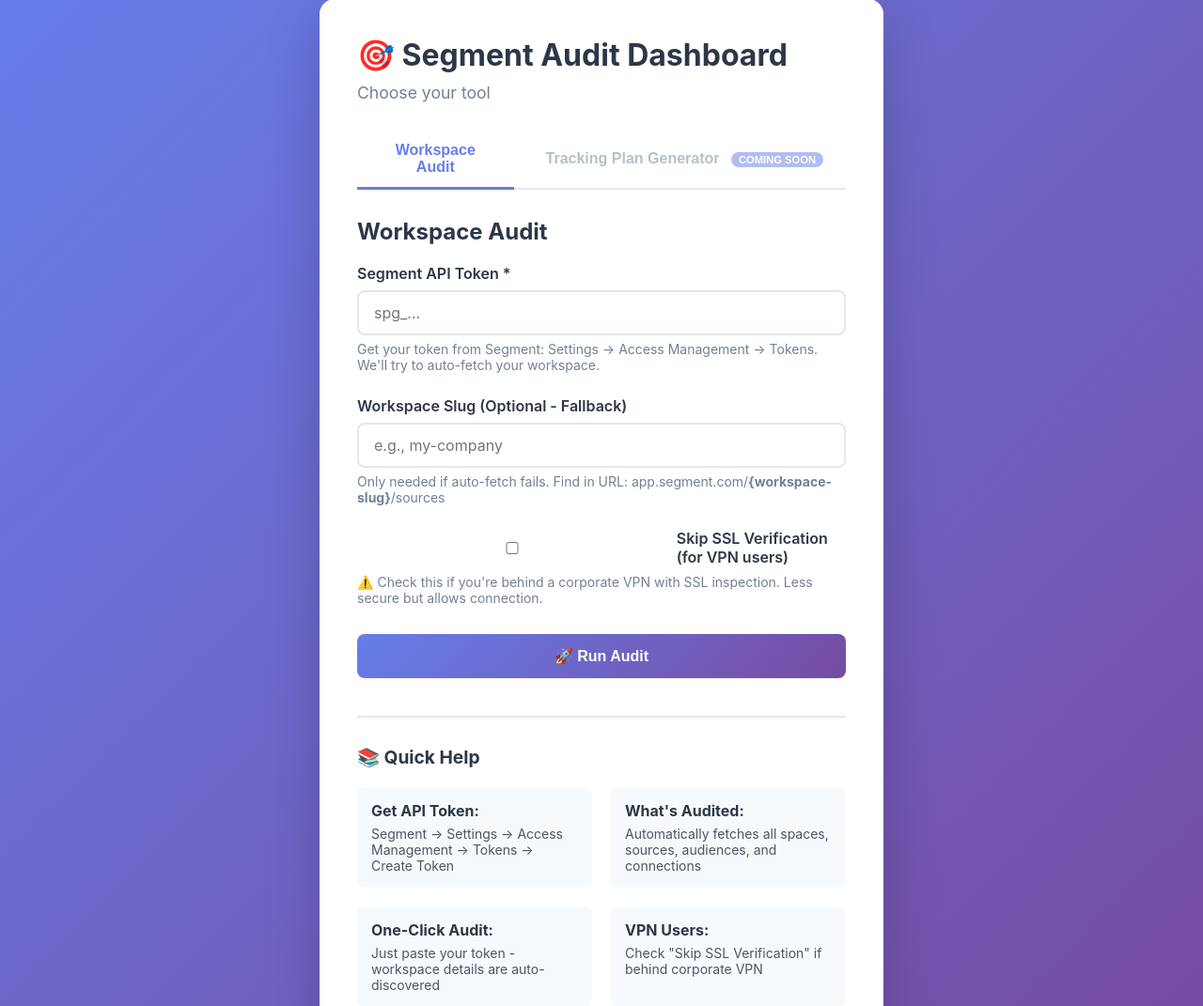
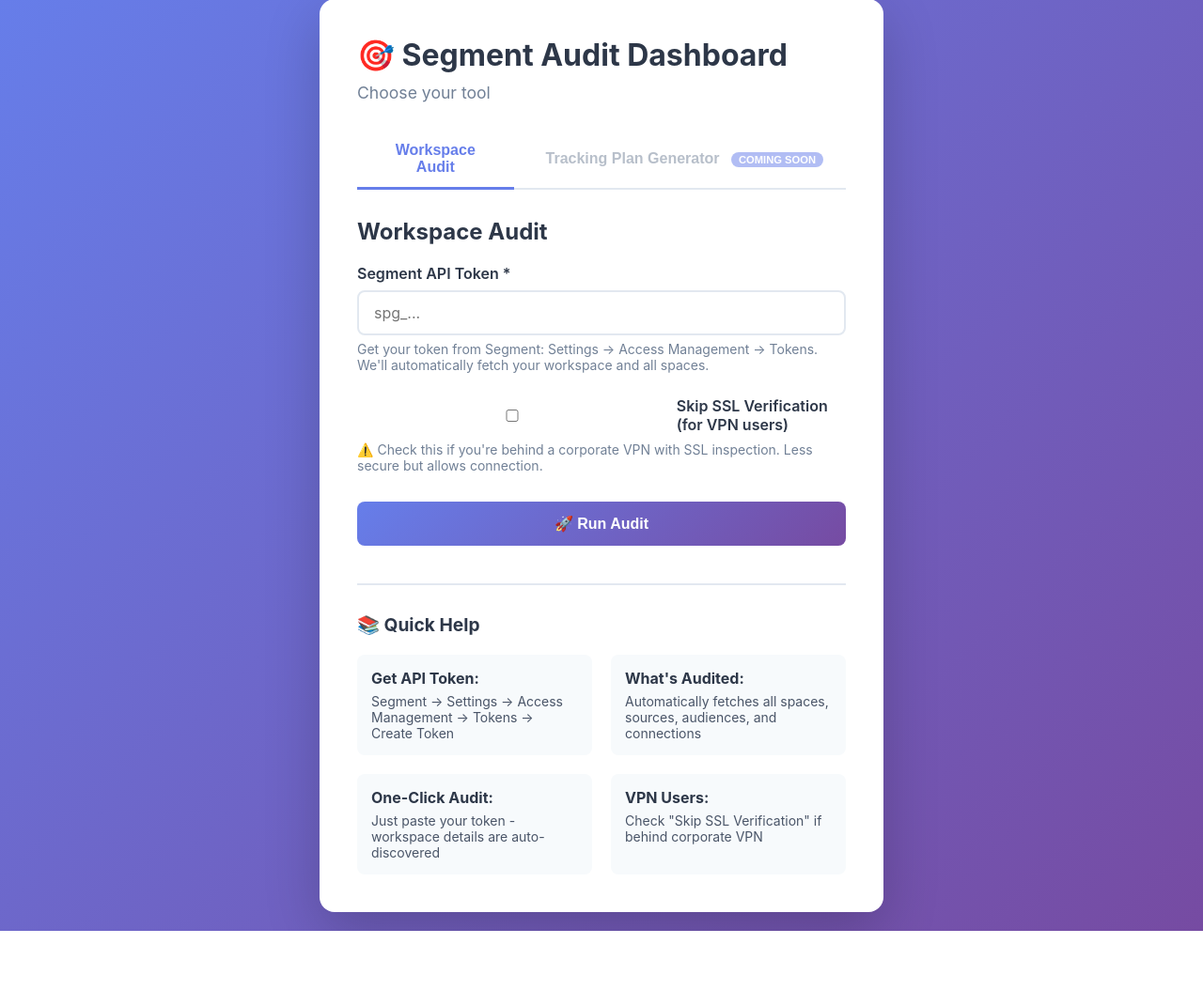
Before and after one commit to jpang007/segment-audit, a Flask app: page / in a window 1280 px wide. Shown: the part 21-1092 px from the top of the page at 94% size. After the commit the page ends 1012 px from the top, so only its background shows below. Run offline with Flask 3, Linux system fonts and the light colour scheme.

Commit message:
Remove workspace slug field - API token only
- Remove optional workspace slug field
- Keep only API token input
- Auto-fetch works reliably with retry logic
- Simplest possible UX: just token and go

Co-Authored-By: Claude Sonnet 4.5 <noreply@anthropic.com>

```diff
--- a/app.py
+++ b/app.py
@@ -274,7 +274,7 @@ class SegmentAuditor:
         traverse(definition)
         return events, traits
 
-def run_audit(api_token, workspace_slug_fallback=None, skip_ssl_verify=False):
+def run_audit(api_token, skip_ssl_verify=False):
     """Run the audit in background thread"""
     global audit_status
 
@@ -287,27 +287,16 @@ def run_audit(api_token, workspace_slug_fallback=None, skip_ssl_verify=False):
             'error': None
         }
 
-        # Try to fetch workspace info from token
+        # Fetch workspace info from token
         auditor = SegmentAuditor(api_token, skip_ssl_verify=skip_ssl_verify)
-
-        try:
-            workspace = auditor.get_workspace()
-            workspace_id = workspace.get('id')
-            workspace_slug = workspace.get('slug', workspace.get('name'))
-            workspace_name = workspace.get('display_name', workspace.get('name', workspace_slug))
-
-            audit_status['progress'] = 5
-            audit_status['message'] = f'Found workspace: {workspace_name}. Fetching spaces...'
-        except Exception as e:
-            # Fallback to manual slug if provided
-            if workspace_slug_fallback:
-                workspace_id = None
-                workspace_slug = workspace_slug_fallback
-                workspace_name = workspace_slug.replace('-', ' ').replace('_', ' ').title()
-                audit_status['progress'] = 5
-                audit_status['message'] = f'Using workspace: {workspace_name} (manual). Fetching spaces...'
-            else:
-                raise Exception(f"Could not fetch workspace info and no workspace slug provided. Error: {str(e)}")
+        workspace = auditor.get_workspace()
+
+        workspace_id = workspace.get('id')
+        workspace_slug = workspace.get('slug', workspace.get('name'))
+        workspace_name = workspace.get('display_name', workspace.get('name', workspace_slug))
+
+        audit_status['progress'] = 5
+        audit_status['message'] = f'Found workspace: {workspace_name}. Fetching spaces...'
 
         # Fetch all spaces automatically
         spaces = auditor.get_spaces()
@@ -535,7 +524,6 @@ def run_audit_route():
 
     # Get form data
     api_token = request.form.get('api_token')
-    workspace_slug = request.form.get('workspace_slug', '').strip()
     skip_ssl = request.form.get('skip_ssl') == 'true'  # Checkbox returns 'true' or None
 
     # Validate
@@ -558,7 +546,7 @@ def run_audit_route():
     # Run audit in background thread (everything will be fetched automatically from token)
     thread = threading.Thread(
         target=run_audit,
-        args=(api_token, workspace_slug if workspace_slug else None, skip_ssl)
+        args=(api_token, skip_ssl)
     )
     thread.daemon = True
     thread.start()
--- a/templates/index.html
+++ b/templates/index.html
@@ -35,17 +35,7 @@
                         name="api_token"
                         placeholder="spg_..."
                         required>
-                    <small>Get your token from Segment: Settings → Access Management → Tokens. We'll try to auto-fetch your workspace.</small>
-                </div>
-
-                <div class="form-group">
-                    <label for="workspace_slug">Workspace Slug (Optional - Fallback)</label>
-                    <input
-                        type="text"
-                        id="workspace_slug"
-                        name="workspace_slug"
-                        placeholder="e.g., my-company">
-                    <small>Only needed if auto-fetch fails. Find in URL: app.segment.com/<strong>{workspace-slug}</strong>/sources</small>
+                    <small>Get your token from Segment: Settings → Access Management → Tokens. We'll automatically fetch your workspace and all spaces.</small>
                 </div>
 
                 <div class="form-group">
```
